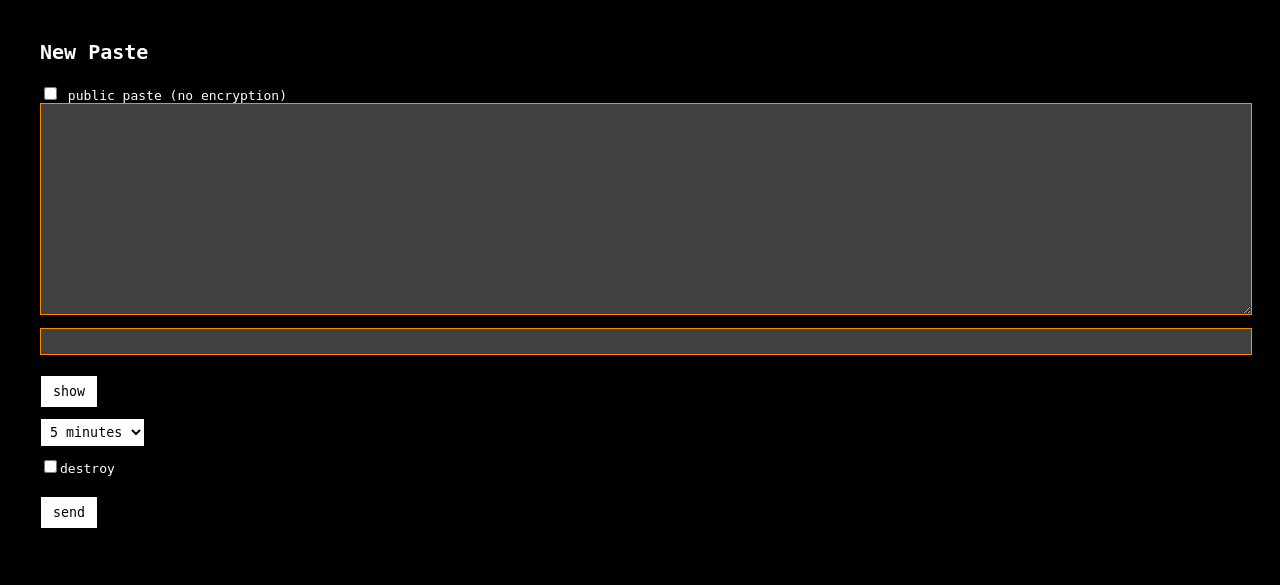
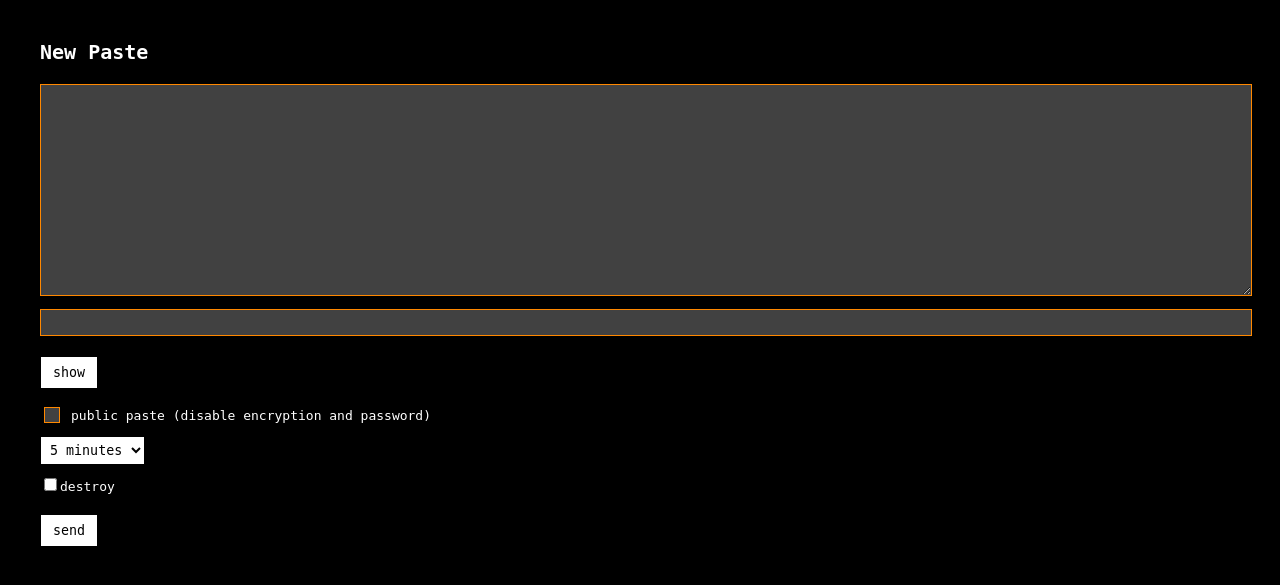
Before and after one commit to YetAnotherNotHacking/actavera, a Flask app: page / in a window 1280 px wide. Shown: the top 585 px of the page. Run offline with Flask 3, Linux system fonts and the light colour scheme.

Commit message:
fix formatting and position of the no encrypt box

```diff
--- a/templates/index.html
+++ b/templates/index.html
@@ -6,15 +6,18 @@
 </head>
 <body>
     <h1>New Paste</h1>
-
-    <label><input id="public" type="checkbox"> public paste (no encryption)</label>
-
     <textarea id="text"></textarea>
 
     <div id="pwbox">
         <input id="password" type="password">
         <button id="showpw">show</button>
     </div>
+
+    <div class="toggle-container">
+        <input type="checkbox" id="public">
+        <label for="public">public paste (disable encryption and password)</label>
+    </div>
+
 
     <select id="ttl">
         <option value="300">5 minutes</option>
```
